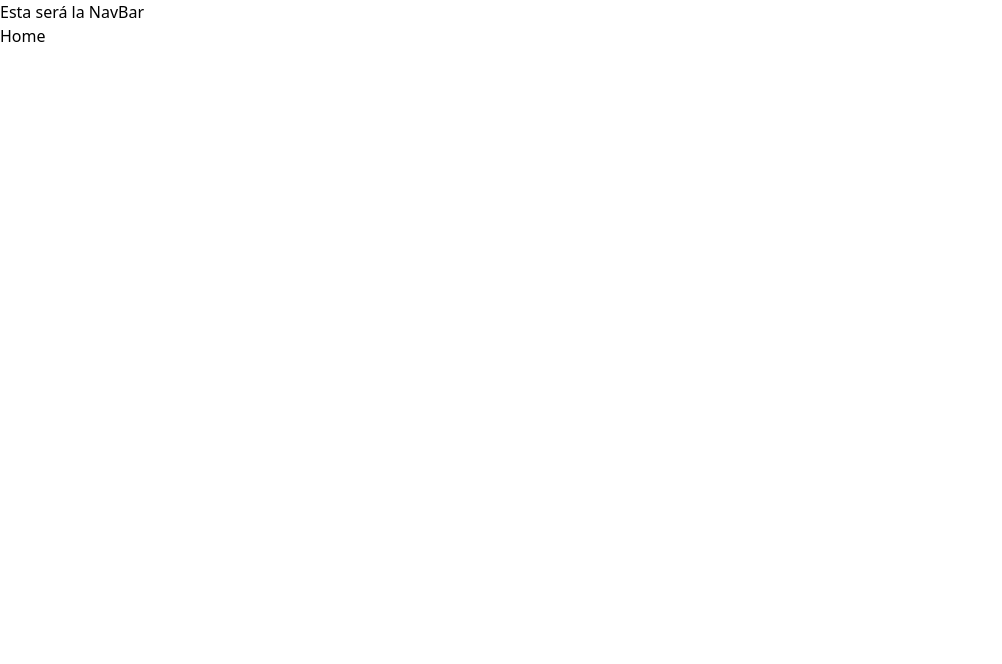
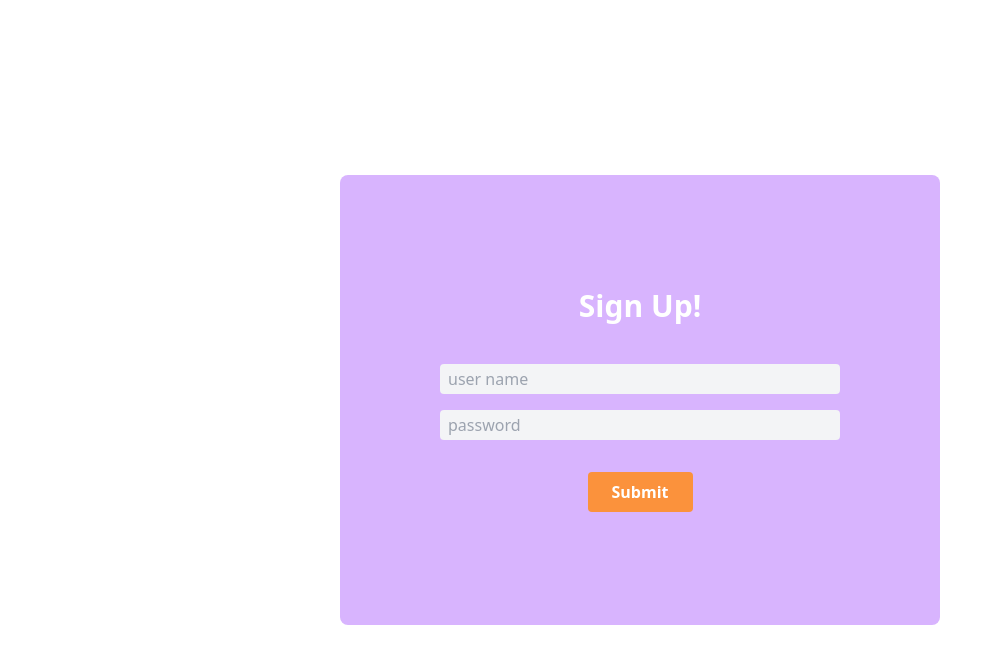
Before and after one commit to SyTW2223/E01, a React (Create React App) app in the folder client/: page / in a window 1280 px wide. Shown: the top 664 px of the page, without its empty margins (0-1002 px from the left). Built offline with nearby package versions, Linux system fonts and the light colour scheme.

Commit message:
routes hechas y comprueba si estás loggeado

```diff
--- a/client/src/App.js
+++ b/client/src/App.js
@@ -1,15 +1,19 @@
-import './App.css';
 import Login from './components/Login';
 import Home from './components/Home';
 import { Route, Routes } from 'react-router-dom';
+import PrivateRoute from './components/PrivateRoute';
+import './App.css';
 
 export default function App() {
 
   return (
     <div>
-      <h1> Esta será la NavBar </h1>
       <Routes>
-        <Route path='/' element={<Home />} />
+        <Route path='/' element={
+                <PrivateRoute>
+                    <Home />
+                </PrivateRoute>
+              }/>
         <Route path='/login' element={<Login />} />
       </Routes>
     </div>
--- /dev/null
+++ b/client/src/components/PrivateRoute.jsx
@@ -0,0 +1,15 @@
+import { useSelector } from 'react-redux';
+import { selectUser } from '../features/userSlice';
+import Login from './Login';
+
+
+const PrivateRoute = ({ children }) => {
+  const user = useSelector(selectUser);
+
+  if (user && user.loggedIn) {
+    return children;
+  }
+  return <Login />
+}
+
+export default PrivateRoute
--- a/client/src/features/userSlice.js
+++ b/client/src/features/userSlice.js
@@ -7,11 +7,14 @@ export const userSlice = createSlice ({
   },
   reducers:{
     login: (state , action) => {
+      const { user, token } = action.payload;
       // payload es el nuevo dato con el que actualizamos el estado
-      state.user = action.payload;
+      state.user = user;
+      state.token = token;
     },
     logout: (state) => {
       state.user = null;
+      state.loggedIn = false;
     }
   }
 });
```
Also changed, not shown: client/src/components/Login.jsx (line endings or trailing spaces), client/src/features/authSlice.js (added).
